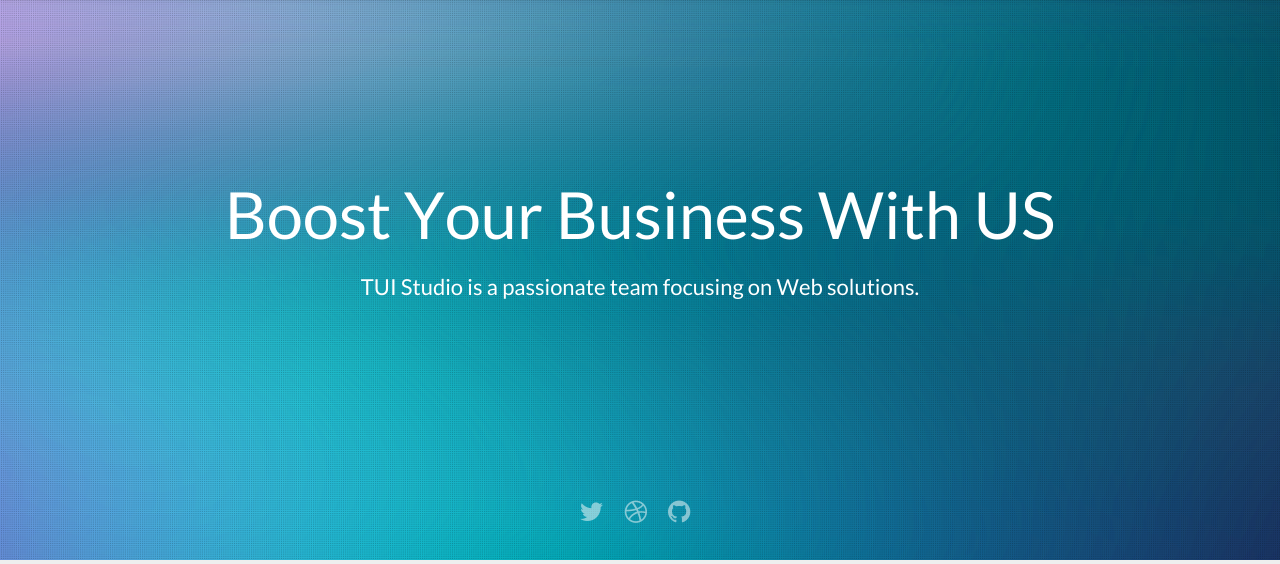
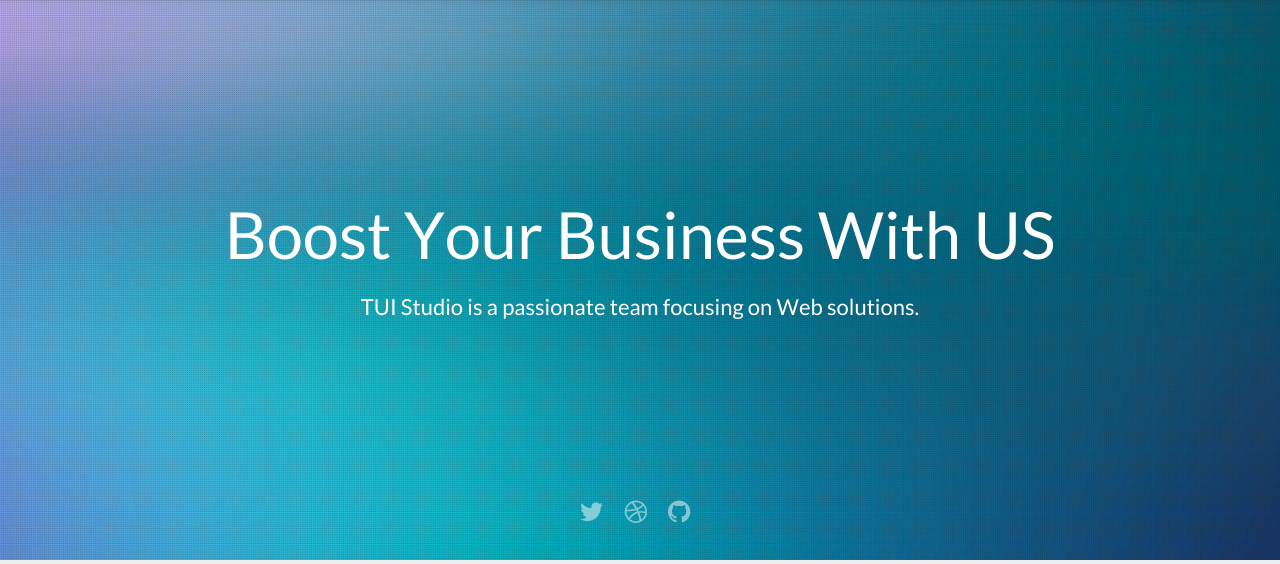
Before and after one commit to hustlzp/tuistudio.com, a Flask app: page / in a window 1280 px wide. Shown: the part 81-645 px from the top of the page. Run offline with Flask 2, Linux system fonts and the light colour scheme; grey boxes labelled with a size stand in for pictures from a placeholder-image service; style sheets or scripts are compiled from the project's sources; some libraries are stand-ins or nearby versions.

Commit message:
update style

```diff
--- a/tuistudio/static/css/site/index.css
+++ b/tuistudio/static/css/site/index.css
@@ -148,7 +148,7 @@
   box-shadow: 0 0 5px rgba(0, 0, 0, 0.1);
 }
 #page-index .banner {
-  padding-top: 180px;
+  padding-top: 200px;
   height: 560px;
   background: url('/static/image/banner.png') no-repeat center center;
   background-size: cover;
--- a/tuistudio/static/css/site/index.less
+++ b/tuistudio/static/css/site/index.less
@@ -126,7 +126,7 @@
   }
 
   .banner {
-    padding-top: 180px;
+    padding-top: 200px;
     height: 560px;
     background: url('/static/image/banner.png') no-repeat center center;
     background-size: cover;
```
